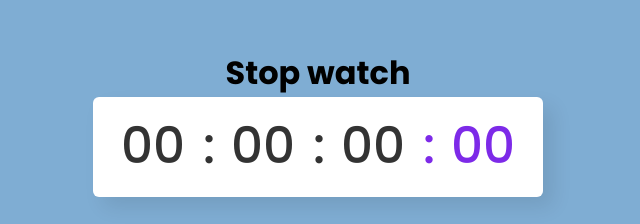
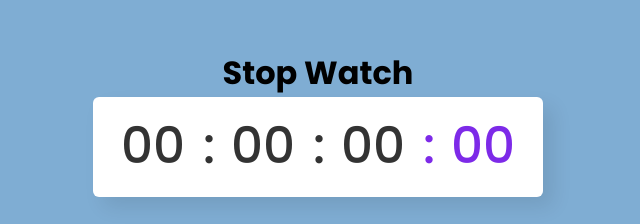
Before and after one commit to Srikanthreddy6875/Stop-Watch, a plain HTML site: page index.html in a window 1280 px wide. Shown: the part 242-466 px from the top of the page, 322-962 px from the left. Drawn offline with Linux system fonts and the light colour scheme.

Commit message:
Update index.html

```diff
--- a/index.html
+++ b/index.html
@@ -7,7 +7,7 @@
    </head>
 <body>
   <div class="wrapper">
-    <h1>Stop watch</h1>
+    <h1>Stop Watch</h1>
     <div class="time">
       <span class="hour">00</span>
       <span class="colon">:</span>
```
